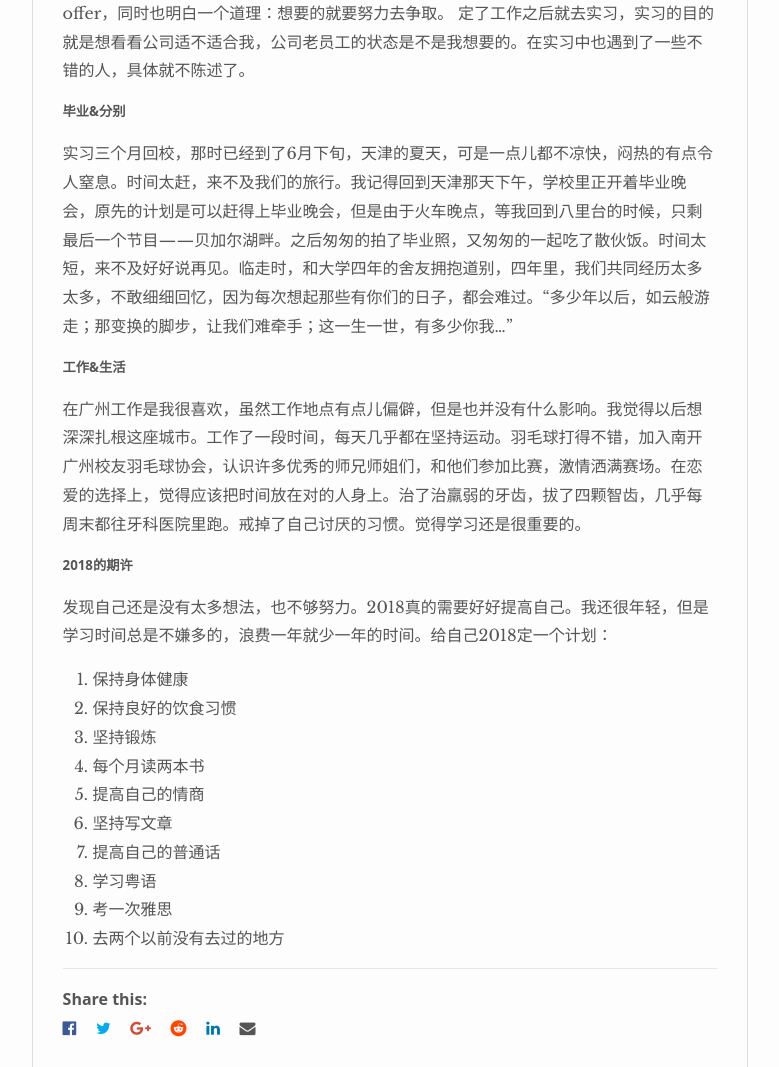
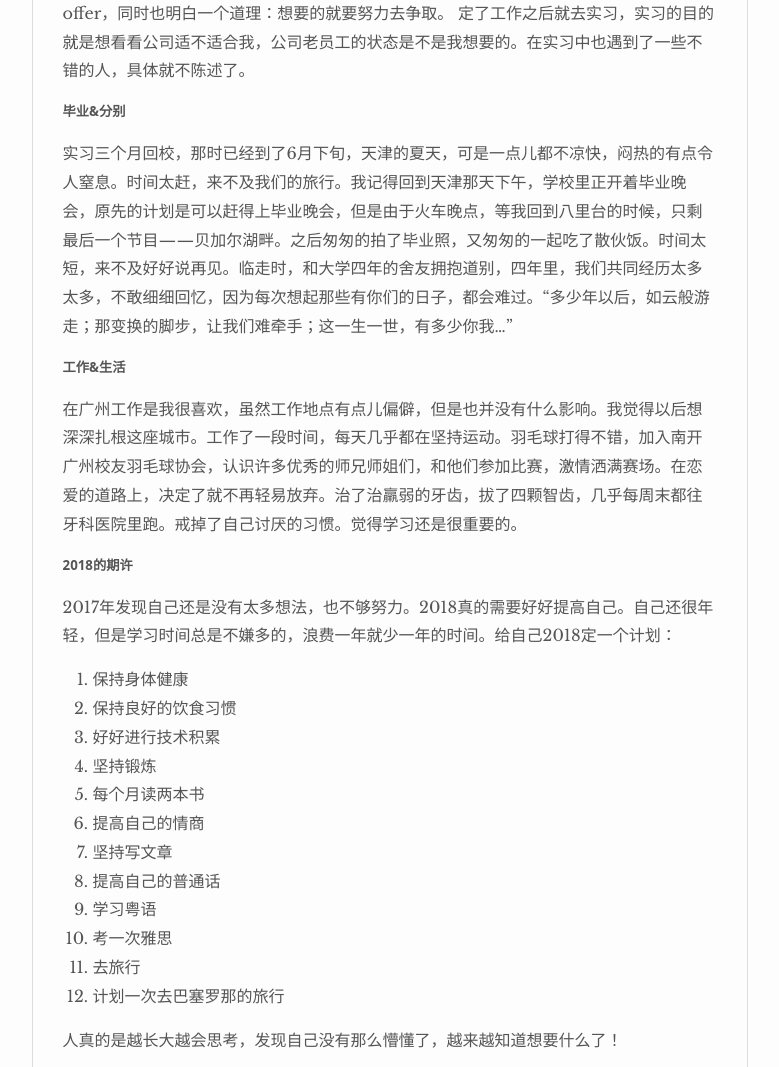
Before and after one commit to bwzou/bwzou, a Jekyll site: the page built from _posts/2018-01-01-summarize-the-past-and-looking-to-the-future.md, in a window 1280 px wide and 1400 px high, scrolled down 1016 px, cut to the strip 0-1067 px from the top of the window. Shown: the whole strip, without its empty margins (250-1029 px from the left). Built offline with Jekyll 4.4.1, drawn with Linux system fonts in a browser that asks for light colours; nearby versions of some CDN libraries.

```diff
--- a/_posts/2018-01-01-summarize-the-past-and-looking-to-the-future.md
+++ b/_posts/2018-01-01-summarize-the-past-and-looking-to-the-future.md
@@ -26,18 +26,22 @@
 实习三个月回校，那时已经到了6月下旬，天津的夏天，可是一点儿都不凉快，闷热的有点令人窒息。时间太赶，来不及我们的旅行。我记得回到天津那天下午，学校里正开着毕业晚会，原先的计划是可以赶得上毕业晚会，但是由于火车晚点，等我回到八里台的时候，只剩最后一个节目——贝加尔湖畔。之后匆匆的拍了毕业照，又匆匆的一起吃了散伙饭。时间太短，来不及好好说再见。临走时，和大学四年的舍友拥抱道别，四年里，我们共同经历太多太多，不敢细细回忆，因为每次想起那些有你们的日子，都会难过。“多少年以后，如云般游走；那变换的脚步，让我们难牵手；这一生一世，有多少你我...”
 
 ##### 工作&生活
-在广州工作是我很喜欢，虽然工作地点有点儿偏僻，但是也并没有什么影响。我觉得以后想深深扎根这座城市。工作了一段时间，每天几乎都在坚持运动。羽毛球打得不错，加入南开广州校友羽毛球协会，认识许多优秀的师兄师姐们，和他们参加比赛，激情洒满赛场。在恋爱的选择上，觉得应该把时间放在对的人身上。治了治羸弱的牙齿，拔了四颗智齿，几乎每周末都往牙科医院里跑。戒掉了自己讨厌的习惯。觉得学习还是很重要的。
+在广州工作是我很喜欢，虽然工作地点有点儿偏僻，但是也并没有什么影响。我觉得以后想深深扎根这座城市。工作了一段时间，每天几乎都在坚持运动。羽毛球打得不错，加入南开广州校友羽毛球协会，认识许多优秀的师兄师姐们，和他们参加比赛，激情洒满赛场。在恋爱的道路上，决定了就不再轻易放弃。治了治羸弱的牙齿，拔了四颗智齿，几乎每周末都往牙科医院里跑。戒掉了自己讨厌的习惯。觉得学习还是很重要的。
 
 ##### 2018的期许
-发现自己还是没有太多想法，也不够努力。2018真的需要好好提高自己。我还很年轻，但是学习时间总是不嫌多的，浪费一年就少一年的时间。给自己2018定一个计划：
+2017年发现自己还是没有太多想法，也不够努力。2018真的需要好好提高自己。自己还很年轻，但是学习时间总是不嫌多的，浪费一年就少一年的时间。给自己2018定一个计划：
 
 1. 保持身体健康
 2. 保持良好的饮食习惯
-3. 坚持锻炼
-4. 每个月读两本书
-5. 提高自己的情商
-6. 坚持写文章
-7. 提高自己的普通话
-8. 学习粤语
-9. 考一次雅思
-10. 去两个以前没有去过的地方
+3. 好好进行技术积累
+4. 坚持锻炼
+5. 每个月读两本书
+6. 提高自己的情商
+7. 坚持写文章
+8. 提高自己的普通话
+9. 学习粤语
+10. 考一次雅思
+11. 去旅行
+12. 计划一次去巴塞罗那的旅行
+
+人真的是越长大越会思考，发现自己没有那么懵懂了，越来越知道想要什么了！
```
Also changed, not shown: _posts/2017-09-30-list-of-reading.md (+1 -0 lines), _posts/2018-01-01-list-of-reading-two.md (renamed from _posts/2018-01-01-list-of-reading.md, +1 -1 lines), _posts/2018-01-01-sql-execution-order.md (+20 -1 lines), _posts/2018-01-16-product-manager-needs-knowledge.md (added, +56 -0 lines), _posts/2017-10-23-how-the-browser-works.md (renamed from _posts/2017-10-23-how-the-browser-works - 副本.md).
